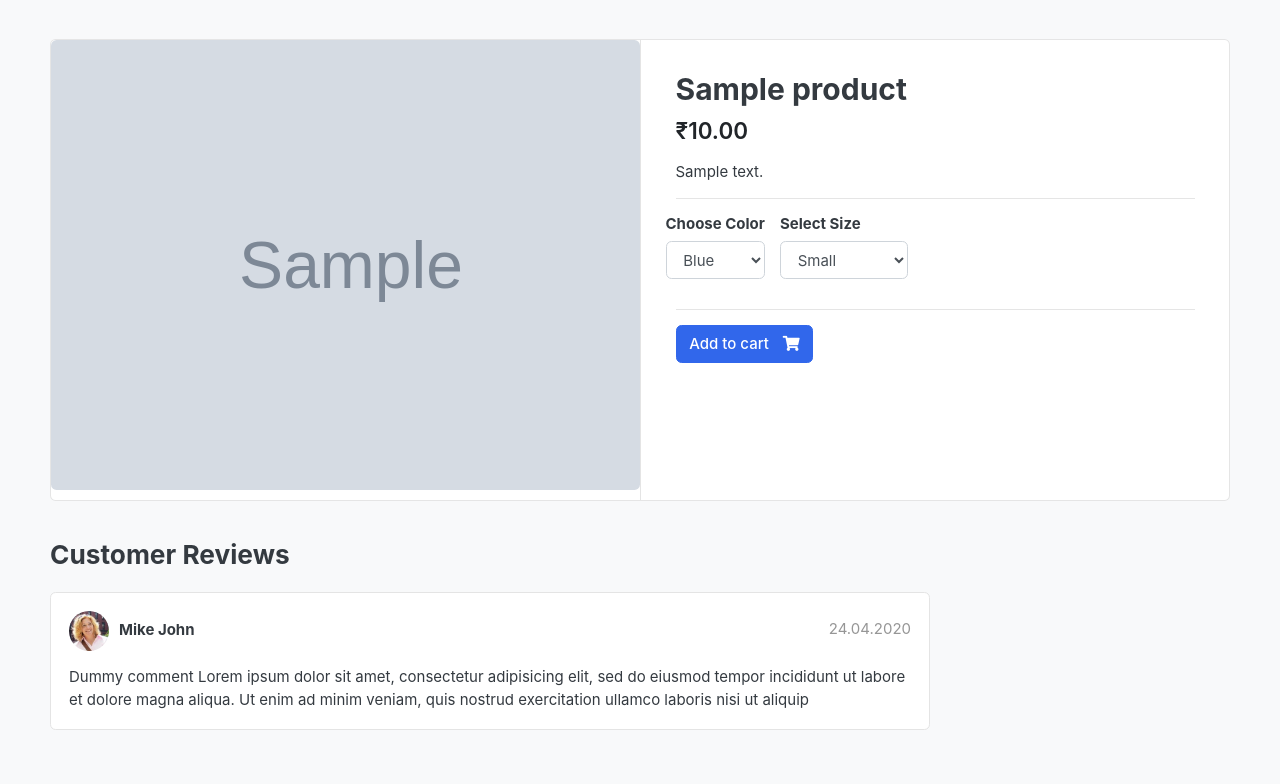
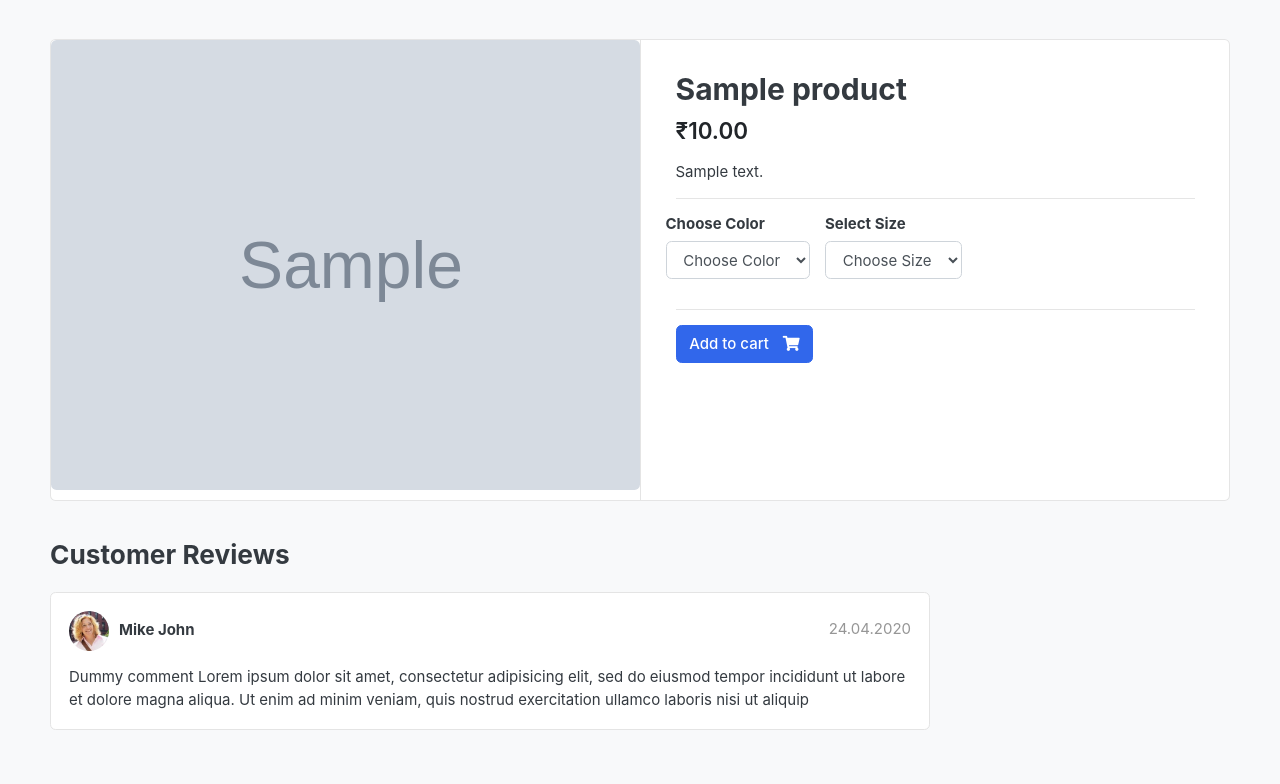
Before and after one commit to SatvirSingh98/GreatKart-eCommerce, a Django app: a page that uses src/apps/store/templates/store/product-detail.html in a window 1280 px wide. Shown: the part 119-903 px from the top of the page. Run offline with Django 3.2, Linux system fonts and the light colour scheme; tables that the repository leaves empty hold one stand-in row (values such as "Sample post"); grey boxes marked "Sample" are stand-in pictures; some libraries are stand-ins or nearby versions; some web fonts are replaced.

Commit message:
Product Variation Fetch Dynamic Color

```diff
--- a/src/apps/store/templates/store/product-detail.html
+++ b/src/apps/store/templates/store/product-detail.html
@@ -39,16 +39,20 @@
                             <div class="row">
                                 <div class="item-option-select">
                                     <h6>Choose Color</h6>
-                                    <select class="form-control form-control" name="color">
-                                        <option value='blue'>Blue</option>
-                                        <option value='green'>Green</option>
-                                        <option value='navy'>Navy</option>
+                                    <select class="form-control form-control" name="color" required>
+                                        <option value='' selected disabled>Choose Color</option>
+                                        {% for i in product.variation_set.all %}
+                                            <option value='{{ i.variation_value }}'>
+                                                {{ i.variation_value }}
+                                            </option>
+                                        {% endfor %}
                                     </select>
                                 </div>
 
                                 <div class="item-option-select">
                                     <h6>Select Size</h6>
-                                    <select class="form-control form-control" name="size">
+                                    <select class="form-control form-control" name="size" required>
+                                        <option value='' selected disabled>Choose Size</option>
                                         <option value='small'>Small</option>
                                         <option value='medium'>Medium</option>
                                         <option value='large'>Large</option>
```
